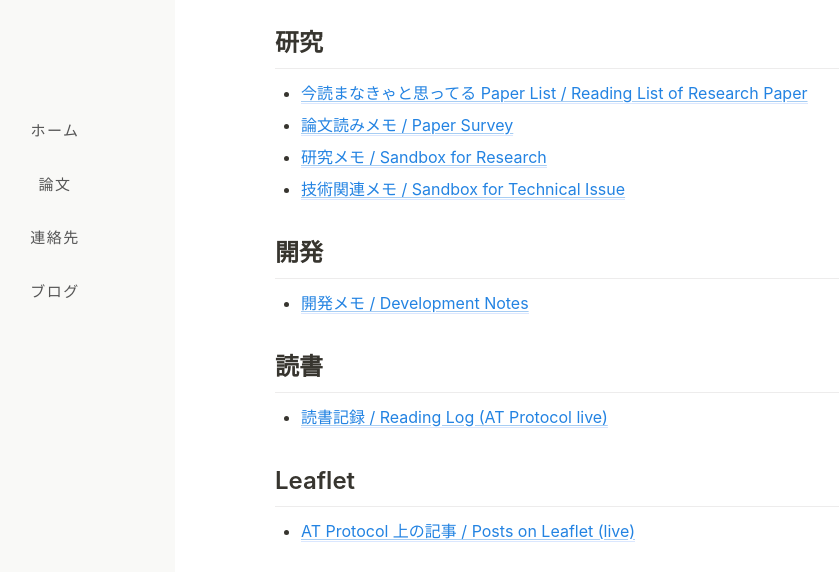
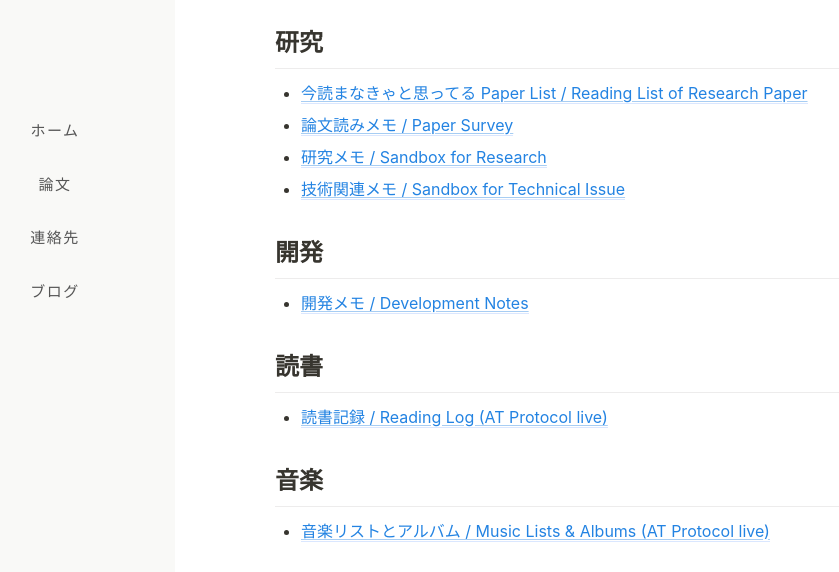
Before and after one commit to takeruhukushima/takeruhukushima.github.io, an Astro site: page /blog in a window 1280 px wide. Shown: the part 188-760 px from the top of the page, without its empty margins (65-904 px from the left). Built offline with nearby package versions, Linux system fonts and the light colour scheme; Astro itself is replaced by a stand-in of ours; some packages are replaced by stand-ins of ours; no server answers.

Commit message:
Link music library from blog

```diff
--- a/src/pages/blog/index.astro
+++ b/src/pages/blog/index.astro
@@ -49,6 +49,13 @@ const devCategories = [
         <h3>読書</h3>
         <ul class="notion-list">
           <li><a href="/blog/reading">読書記録 / Reading Log (AT Protocol live)</a></li>
+        </ul>
+      </section>
+
+      <section class="category">
+        <h3>音楽</h3>
+        <ul class="notion-list">
+          <li><a href="/blog/music">音楽リストとアルバム / Music Lists & Albums (AT Protocol live)</a></li>
         </ul>
       </section>
 
```
